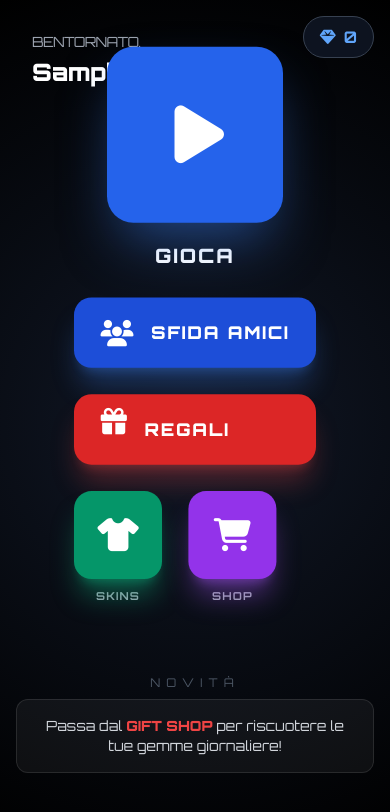
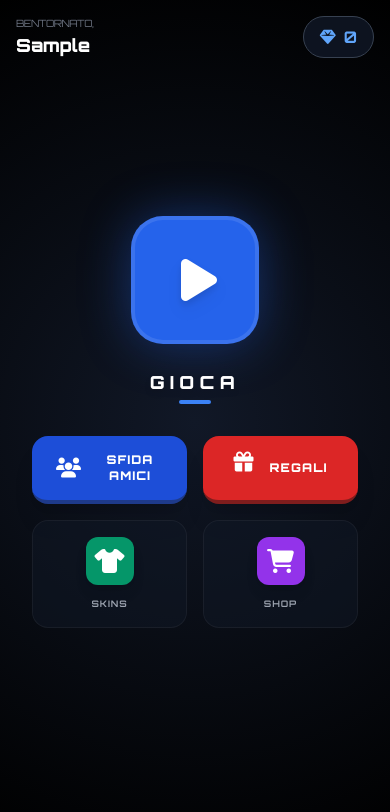
Before and after one commit to 4cvh6bgxj6-source/FIRE-DASH, a React (Vite) app: page / in a window 390 px wide. Both pictures are taken after typing "Sample", "Sample123" into the empty fields and a click on the button "AVANTI". Shown: the top 812 px of the page. Built offline with nearby package versions, Linux system fonts and the light colour scheme.

Commit message:
feat(MainMenu): Improve UI layout and responsiveness
Enhances the main menu's visual presentation and user experience by adjusting element spacing, scaling, and adding subtle animations. This ensures better readability and interaction across different screen sizes.

```diff
--- a/components/MainMenu.tsx
+++ b/components/MainMenu.tsx
@@ -9,76 +9,89 @@ interface Props {
 
 const MainMenu: React.FC<Props> = ({ stats, onNavigate }) => {
     return (
-        <div className="flex flex-col items-center justify-center h-full w-full bg-[radial-gradient(circle_at_center,_var(--tw-gradient-stops))] from-gray-900 to-black font-['Orbitron']">
-            <div className="absolute top-8 left-8">
-                <div className="text-gray-400 text-sm mb-1 uppercase tracking-tighter">Bentornato,</div>
-                <div className="text-2xl font-black text-white flex items-center gap-2">
+        <div className="flex flex-col items-center justify-center h-full w-full bg-[radial-gradient(circle_at_center,_var(--tw-gradient-stops))] from-gray-900 to-black font-['Orbitron'] p-4 overflow-hidden">
+            {/* Header Profilo - Più compatto su mobile */}
+            <div className="absolute top-4 left-4 md:top-8 md:left-8 z-10">
+                <div className="text-gray-500 text-[10px] md:text-sm mb-0 md:mb-1 uppercase tracking-tighter">Bentornato,</div>
+                <div className="text-lg md:text-2xl font-black text-white flex items-center gap-2">
                     {stats.username}
-                    {stats.isVip && <i className="fas fa-certificate text-yellow-400 text-xs"></i>}
+                    {stats.isVip && <i className="fas fa-certificate text-yellow-400 text-xs animate-pulse"></i>}
                 </div>
             </div>
 
-            <div className="flex flex-col md:flex-row gap-6 items-center justify-center scale-110">
-                {/* Play Button */}
+            {/* Grid Pulsanti - Rimossa la scala fissa per evitare bug di tocco */}
+            <div className="flex flex-col md:flex-row gap-8 md:gap-12 items-center justify-center w-full max-w-4xl">
+
+                {/* Tasto Gioca - Area di tocco ottimizzata e feedback visivo migliorato */}
                 <button
                     onClick={() => onNavigate(AppState.LEVEL_SELECT)}
-                    className="group relative flex flex-col items-center"
+                    className="group relative flex flex-col items-center touch-manipulation"
                 >
-                    <div className="w-40 h-40 bg-blue-600 rounded-3xl flex items-center justify-center text-6xl shadow-2xl shadow-blue-500/50 transform transition-all group-hover:scale-110 group-active:scale-95 group-hover:bg-blue-500">
-                        <i className="fas fa-play text-white ml-2"></i>
+                    <div className="w-32 h-32 md:w-48 md:h-48 bg-blue-600 rounded-[2rem] md:rounded-[3rem] flex items-center justify-center text-5xl md:text-7xl shadow-[0_0_50px_rgba(37,99,235,0.4)] transform transition-all duration-300 group-hover:scale-105 group-active:scale-90 group-hover:bg-blue-500 border-4 border-white/10">
+                        <i className="fas fa-play text-white ml-2 drop-shadow-lg"></i>
                     </div>
-                    <span className="mt-4 font-black text-white uppercase tracking-widest text-lg group-hover:text-blue-400 transition-colors">Gioca</span>
+                    <div className="mt-6 flex flex-col items-center">
+                        <span className="font-black text-white uppercase tracking-[0.3em] text-lg md:text-2xl group-hover:text-blue-400 transition-colors drop-shadow-md">Gioca</span>
+                        <div className="h-1 w-8 bg-blue-500 mt-1 rounded-full group-hover:w-16 transition-all"></div>
+                    </div>
                 </button>
 
-                <div className="flex flex-col gap-6">
-                    {/* Friends Button (NUOVO) */}
+                {/* Colonna Secondaria */}
+                <div className="flex flex-col gap-4 md:gap-6 w-full md:w-auto px-4 md:px-0">
+
+                    <div className="flex flex-row md:flex-col gap-4">
+                        {/* Friends Button */}
                         <button
                             onClick={() => onNavigate(AppState.FRIENDS_LOBBY)}
-                        className="group relative flex items-center gap-4 bg-blue-700 hover:bg-blue-600 px-6 py-4 rounded-2xl shadow-xl shadow-blue-500/30 transition-all hover:scale-105 active:scale-95"
+                            className="flex-1 group relative flex items-center justify-center md:justify-start gap-4 bg-blue-700 hover:bg-blue-600 px-6 py-4 rounded-2xl shadow-xl transition-all hover:translate-x-1 active:scale-95 border-b-4 border-blue-900"
                         >
-                        <i className="fas fa-users text-2xl text-white"></i>
-                        <span className="font-black text-white uppercase tracking-widest">Sfida Amici</span>
+                            <i className="fas fa-users text-xl text-white"></i>
+                            <span className="font-black text-white uppercase tracking-widest text-xs md:text-sm">Sfida Amici</span>
                         </button>
 
                         {/* Gift Shop Button */}
                         <button
                             onClick={() => onNavigate(AppState.GIFT_SHOP)}
-                        className="group relative flex items-center gap-4 bg-red-600 hover:bg-red-500 px-6 py-4 rounded-2xl shadow-xl shadow-red-500/30 transition-all hover:scale-105 active:scale-95"
+                            className="flex-1 group relative flex items-center justify-center md:justify-start gap-4 bg-red-600 hover:bg-red-500 px-6 py-4 rounded-2xl shadow-xl transition-all hover:translate-x-1 active:scale-95 border-b-4 border-red-900"
                         >
-                        <i className="fas fa-gift text-2xl text-white animate-bounce"></i>
-                        <span className="font-black text-white uppercase tracking-widest">Regali</span>
+                            <i className="fas fa-gift text-xl text-white animate-bounce"></i>
+                            <span className="font-black text-white uppercase tracking-widest text-xs md:text-sm">Regali</span>
                         </button>
+                    </div>
 
-                    <div className="flex gap-6">
+                    <div className="flex gap-4">
                         {/* Skins Button */}
                         <button
                             onClick={() => onNavigate(AppState.SKINS)}
-                            className="group relative flex flex-col items-center"
+                            className="flex-1 group relative flex flex-col items-center bg-gray-900/50 p-4 rounded-2xl border border-white/5 hover:border-emerald-500 transition-all active:scale-95"
                         >
-                            <div className="w-20 h-20 bg-emerald-600 rounded-2xl flex items-center justify-center text-3xl shadow-xl shadow-emerald-500/40 transform transition-all group-hover:scale-110 group-active:scale-95 group-hover:bg-emerald-500">
+                            <div className="w-12 h-12 md:w-16 md:h-16 bg-emerald-600 rounded-xl flex items-center justify-center text-2xl shadow-lg transform transition-all group-hover:rotate-12">
                                 <i className="fas fa-tshirt text-white"></i>
                             </div>
-                            <span className="mt-2 font-bold text-gray-400 uppercase tracking-widest text-[10px] group-hover:text-emerald-400 transition-colors">Skins</span>
+                            <span className="mt-3 font-bold text-gray-400 uppercase tracking-widest text-[9px]">Skins</span>
                         </button>
 
                         {/* Shop Button */}
                         <button
                             onClick={() => onNavigate(AppState.SHOP)}
-                            className="group relative flex flex-col items-center"
+                            className="flex-1 group relative flex flex-col items-center bg-gray-900/50 p-4 rounded-2xl border border-white/5 hover:border-purple-500 transition-all active:scale-95"
                         >
-                            <div className="w-20 h-20 bg-purple-600 rounded-2xl flex items-center justify-center text-3xl shadow-xl shadow-purple-500/40 transform transition-all group-hover:scale-110 group-active:scale-95 group-hover:bg-purple-500">
+                            <div className="w-12 h-12 md:w-16 md:h-16 bg-purple-600 rounded-xl flex items-center justify-center text-2xl shadow-lg transform transition-all group-hover:-rotate-12">
                                 <i className="fas fa-shopping-cart text-white"></i>
                             </div>
-                            <span className="mt-2 font-bold text-gray-400 uppercase tracking-widest text-[10px] group-hover:text-purple-400 transition-colors">Shop</span>
+                            <span className="mt-3 font-bold text-gray-400 uppercase tracking-widest text-[9px]">Shop</span>
                         </button>
                     </div>
                 </div>
             </div>
 
-            <div className="mt-24 max-w-lg text-center px-4">
-                <div className="text-xs text-gray-600 uppercase mb-2 tracking-[0.5em]">Novità</div>
-                <div className="bg-white/5 border border-white/10 p-4 rounded-xl">
-                    <p className="text-gray-300 text-sm">Passa dal <span className="text-red-500 font-black">GIFT SHOP</span> per riscuotere le tue gemme giornaliere!</p>
+            {/* News - Nascosta su mobile molto piccolo per non affollare */}
+            <div className="mt-12 md:mt-24 max-w-lg text-center px-4 hidden sm:block">
+                <div className="text-[10px] text-gray-600 uppercase mb-3 tracking-[0.4em]">Aggiornamenti Live</div>
+                <div className="bg-white/5 border border-white/10 p-4 rounded-2xl backdrop-blur-sm">
+                    <p className="text-gray-400 text-xs italic">
+                        Usa il codice <span className="text-indigo-400 font-black">SEBASTIAN</span> nel login per la sfida estrema!
+                    </p>
                 </div>
             </div>
         </div>
```
Lines whose indentation alone changed are shown as unchanged.
